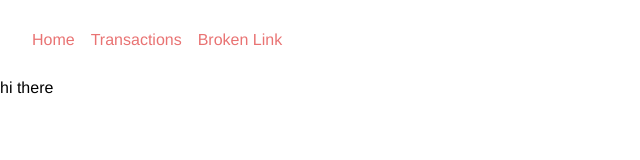
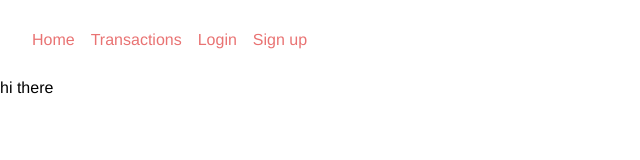
Before and after one commit to nicolasvdsp/currencyfront, a Vue app: page / in a window 1280 px wide. Shown: the top 160 px of the page, without its empty margins (0-640 px from the left). Built offline with nearby package versions, Linux system fonts and the light colour scheme.

Commit message:
feat: linked login/signup to app

```diff
--- a/src/App.vue
+++ b/src/App.vue
@@ -3,6 +3,8 @@
 // Check out https://vuejs.org/api/sfc-script-setup.html#script-setup
 import Home from './components/Home.vue'
 import Transactions from './components/Transactions.vue'
+import Login from './components/Login.vue'
+import Signup from './components/Signup.vue'
 
 // Check out https://vuejs.org/api/composition-api-setup.html
 import { ref, computed, onMounted } from 'vue'
@@ -10,7 +12,9 @@ import { ref, computed, onMounted } from 'vue'
 // We create just an object
 const routes = {
   '/': Home,
-  '/transactions': Transactions
+  '/transactions': Transactions,
+  '/login' : Login,
+  '/signup': Signup
 };
 
 // get the hash from the url, e.g. /#/todo
@@ -41,7 +45,8 @@ onMounted( () => {
 <nav>
   <a class="nav__item" href="#/home">Home</a>
   <a class="nav__item" href="#/transactions">Transactions</a>
-  <a class="nav__item">Broken Link</a>
+  <a class="nav__item" href="#/login">Login</a>
+    <a class="nav__item" href="#/signup">Sign up</a>
 </nav>
   <component :is="currentView" />
 </template>
```
